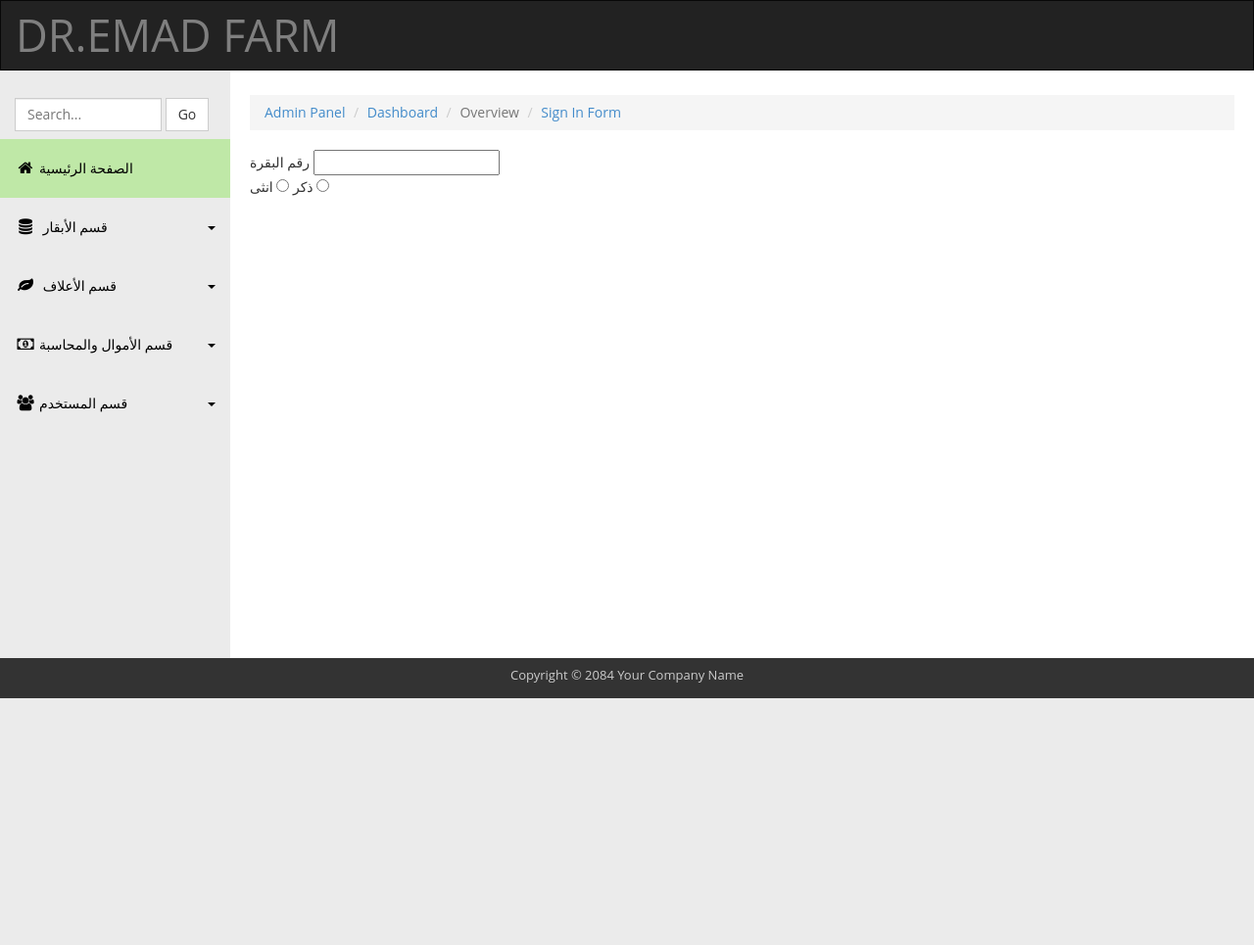
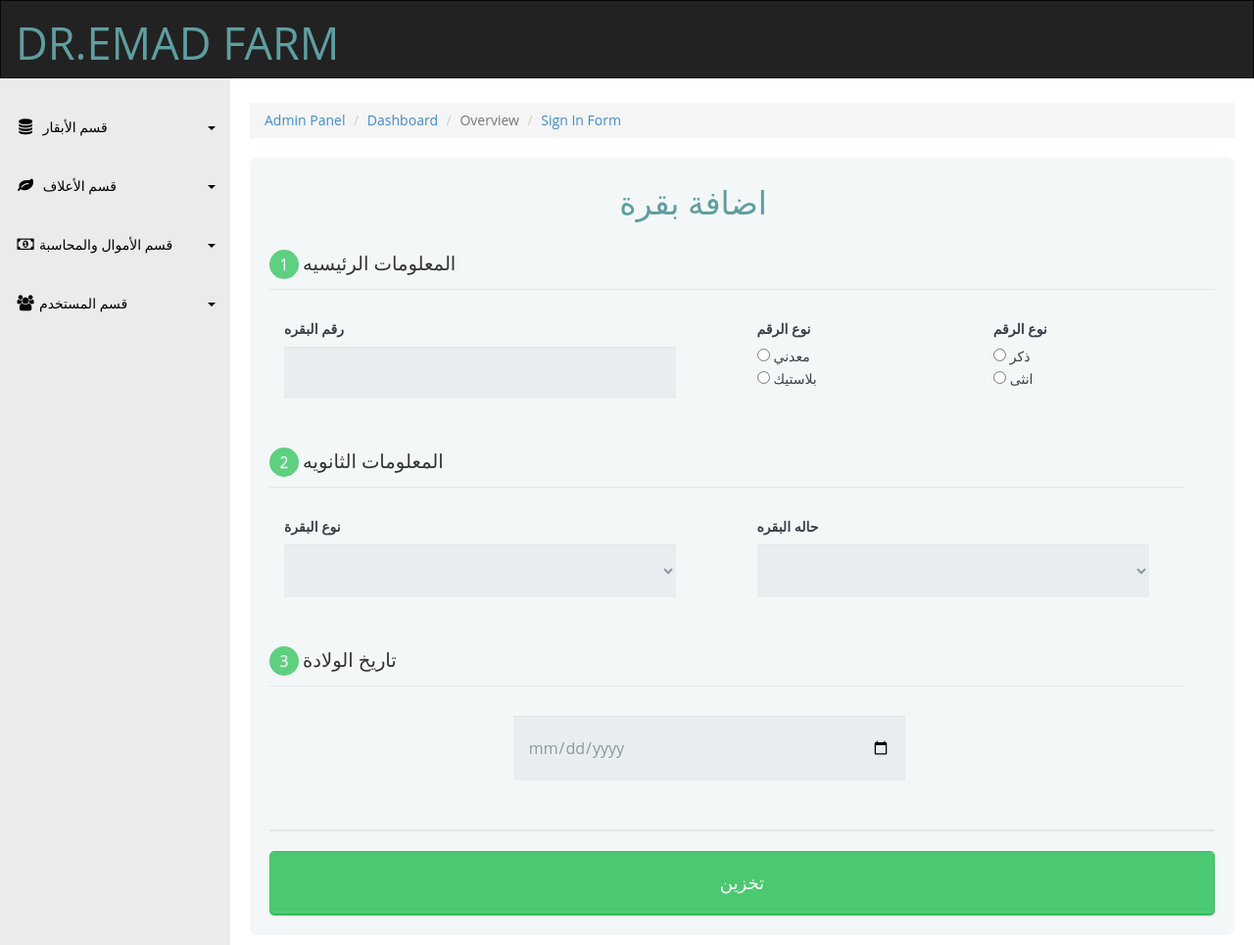
Before and after one commit to HassanJabawee/cowFarm, a plain HTML site: page templatemo_415_dashboard/index.html in a window 1280 px wide. Shown: the top 965 px of the page at 98% size. Before the commit the page ends 800 px from the top, so only its background shows below. Drawn offline with Linux system fonts and the light colour scheme; a web font is replaced by a local one.

Commit message:
add cow form but need some styling and validation

```diff
--- a/templatemo_415_dashboard/css/templatemo_main.css
+++ b/templatemo_415_dashboard/css/templatemo_main.css
@@ -26,7 +26,9 @@ http://www.templatemo.com/preview/templatemo_415_dashboard
 --------------------------------------- */
 * { font-family: 'Open Sans', sans-serif; }
 body { background-color: rgb(235,235,235); }
-h1 { font-size: 24px; }
+h1 { font-size: 33px;
+    color: cadetblue;
+margin-top: 18px !important;}
 .btn a {
     color: white;
     text-decoration: none;
@@ -234,3 +236,125 @@ background-color: #2a6496}
         padding-right: 0;
     }
 }
+
+
+
+
+
+
+*, *:before, *:after {
+    -moz-box-sizing: border-box;
+    -webkit-box-sizing: border-box;
+    box-sizing: border-box;
+}
+
+body {
+    font-family: 'Nunito', sans-serif;
+    color: #384047;
+}
+
+form {
+    margin: 10px auto;
+    padding: 10px 20px;
+    background: #f4f7f8;
+    border-radius: 8px;
+}
+
+h1 {
+    margin: 0 0px 30px -100px;
+    text-align: center;
+}
+
+input[type="text"],
+input[type="password"],
+input[type="date"],
+input[type="datetime"],
+input[type="email"],
+input[type="number"],
+input[type="search"],
+input[type="tel"],
+input[type="time"],
+input[type="url"],
+input[type="url"],
+input[type="select"],
+
+textarea,
+select {
+    background: rgba(255,255,255,0.1);
+    border: none;
+    font-size: 16px;
+    height: auto;
+    margin: 0;
+    outline: 0;
+    padding: 15px;
+    width: 400px;
+    background-color: #e8eeef;
+    color: #8a97a0;
+    box-shadow: 0 1px 0 rgba(0,0,0,0.03) inset;
+    margin-bottom: 30px;
+}
+
+input[type="radio"],
+input[type="checkbox"] {
+    margin: 0 4px 8px 0;
+}
+
+
+
+button {
+    padding: 19px 39px 18px 39px;
+    color: #FFF;
+    background-color: #4bc970;
+    font-size: 18px;
+    text-align: center;
+    font-style: normal;
+    border-radius: 5px;
+    width: 100%;
+    border: 1px solid #3ac162;
+    border-width: 1px 1px 3px;
+    box-shadow: 0 -1px 0 rgba(255,255,255,0.1) inset;
+    margin-bottom: 10px;
+}
+
+fieldset {
+    margin-bottom: 30px;
+    border: none;
+}
+
+legend {
+    font-size: 1.4em;
+    margin-bottom: 30px;
+    margin-top: 20px;
+}
+
+label {
+    display: block;
+    margin-bottom: 8px;
+}
+
+label.light {
+    font-weight: 300;
+    display: inline;
+}
+
+.calender{
+    margin-left: 25%;
+}
+.number {
+    background-color: #5fcf80;
+    color: #fff;
+    height: 30px;
+    width: 30px;
+    display: inline-block;
+    font-size: 0.8em;
+    margin-right: 4px;
+    line-height: 30px;
+    text-align: center;
+    text-shadow: 0 1px 0 rgba(255,255,255,0.2);
+    border-radius: 100%;
+    margin-bottom: 10px
+}
+
+hr{
+   border:  1px solid #e5e5e5
+}
--- a/templatemo_415_dashboard/index.html
+++ b/templatemo_415_dashboard/index.html
@@ -7,10 +7,14 @@
   <meta name="description" content="" />
   <meta name="viewport" content="width=device-width">
   <link rel="stylesheet" href="css/templatemo_main.css">
-<!--
-Dashboard Template
-http://www.templatemo.com/preview/templatemo_415_dashboard
--->
+  <link href='http://fonts.googleapis.com/css?family=Nunito:400,300' rel='stylesheet' type='text/css'>
+
+
+
+  <!--
+  Dashboard Template
+  http://www.templatemo.com/preview/templatemo_415_dashboard
+  -->
 </head>
 <body>
   <div class="navbar navbar-inverse" role="navigation">
@@ -25,15 +29,9 @@ http://www.templatemo.com/preview/templatemo_415_dashboard
       </div>
     </div>
     <div class="template-page-wrapper">
-      <div class="navbar-collapse collapse templatemo-sidebar">
+      <div class="navbar-collapse  templatemo-sidebar">
         <ul class="templatemo-sidebar-menu">
-          <li>
-            <form class="navbar-form">
-              <input type="text" class="form-control" id="templatemo_search_box" placeholder="Search...">
-              <span class="btn btn-default">Go</span>
-            </form>
-          </li>
-          <li class="active"><a href="#"><i class="fa fa-home"></i>الصفحة الرئيسية</a></li>
+
           <li class="sub">
             <a href="javascript:;">
               <i class="fa fa-database"></i> قسم الأبقار <div class="pull-right"><span class="caret"></span></div>
@@ -98,17 +96,90 @@ http://www.templatemo.com/preview/templatemo_415_dashboard
             <li class="active">Overview</li>
             <li><a href="sign-in.html">Sign In Form</a></li>
           </ol>
-          <form>
-           رقم البقرة <input type="text"  id="cowNumber">
-            <br>
-            <form>
-        ذكر  <input type="radio"  id="cowSex" value="0">
-        انثى  <input type="radio"  id="cowSex" value="1">
-            </form>
-            <br>
 
-            <br>
+
+          <form action="index.html" method="post">
+
+            <h1>اضافة بقرة</h1>
+
+              <legend><span class="number">1</span>المعلومات الرئيسيه</legend>
+            <div class="row ">
+              <div class="col-sm-12">
+                <div class="col-sm-6">
+                  <label for="cow_id">رقم البقره</label>
+                  <input type="text" id="cow_id" name="user_name" class="k-textbox">
+                </div>
+                <div class="col-sm-3">
+                  <label>نوع الرقم</label>
+                  <input type="radio" id="metal" value="under_13" name="user_age"><label for="metal" class="light">معدني</label><br>
+                  <input type="radio" id="blastic" value="over_13" name="user_age"><label for="blastic" class="light">بلاستيك</label>
+                </div>
+                <div class="col-sm-3">
+                  <label>نوع الرقم</label>
+                  <input type="radio" id="male" value="under_13" name="user_age" class="male"><label for="male" class="light">ذكر</label><br>
+                  <input type="radio" id="female" value="over_13" name="user_age" class="female"><label for="female" class="light">انثى</label>
+                </div>
+              </div>
+            </div>
+            <div  class="row collapse">
+              <div class="col-sm-12">
+                <div class="col-sm-6">
+                  <label for="name">اسم الفحل</label>
+                  <input type="text" id="name" name="user_name">
+                </div>
+
+                </div>
+              </div>
+
+
+
+              <div class="row col-sm-12">
+                <legend><span class="number">2</span>المعلومات الثانويه</legend>
+              </div>
+
+
+            <div class="row">
+              <div class="col-sm-12">
+                <div class="col-sm-6">
+                  <label for="cow_type">نوع البقرة</label>
+                  <select id="cow_type" name="cow_type">
+                    <option></option>
+                    <option value="frontend_developer">منتج مشترى</option>
+                      <option value="php_developor">منتج تربية مزرعة</option>
+                    <option value="frontend_developer">نامي مشترى</option>
+                    <option value="php_developor">نامي </option>
+                  </select>
+                </div>
+                <div class="col-sm-6">
+                  <label for="staus">حاله البقره</label>
+                  <select id="staus" name="cow_type">
+                    <option></option>
+                    <option value="frontend_developer">عشار</option>
+                    <option value="php_developor">فارغه</option>
+                    <option value="frontend_developer">تجفيف</option>
+                  </select>
+                </div>
+</div>
+            </div>
+
+            <div class="row col-sm-12">
+              <legend><span class="number">3</span>تاريخ الولادة</legend>
+            </div>
+
+            <div class="row">
+              <div class="col-sm-6 calender">
+                  <input type="date" id="cow_birthdate" name="user_name">
+            </div>
+
+</div>
+            <hr>
+            <button type="submit">تخزين</button>
+
+
+
+
           </form>
+
 
         </div>
       </div>
@@ -190,5 +261,16 @@ http://www.templatemo.com/preview/templatemo_415_dashboard
       // });
   });
   </script>
+  <script>
+    $(document).ready(function(){
+
+      $(".male").click(function(){
+        $(".collapse").collapse('show');
+      });
+      $(".female").click(function(){
+        $(".collapse").collapse('hide');
+      });
+    });
+  </script>
 </body>
 </html>
```
Also changed, not shown: templatemo_415_dashboard/js/classie.js (added, +80 -0 lines).
